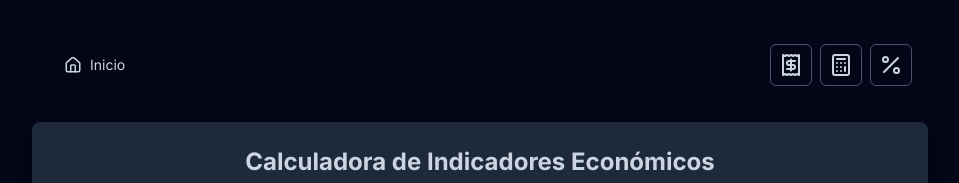
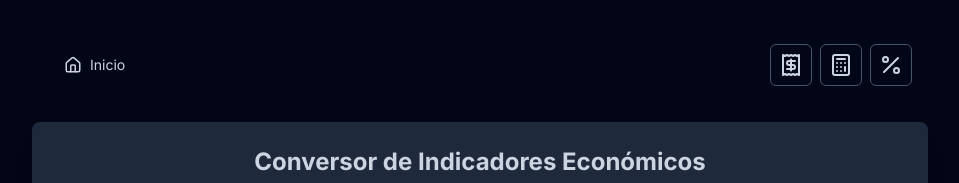
Before and after one commit to yretamalg/calculadora-honorarios, an Astro site: page /indicadores in a window 1280 px wide. Shown: the top 183 px of the page, without its empty margins (160-1119 px from the left). Built offline with nearby package versions, Linux system fonts and the light colour scheme; Astro itself is replaced by a stand-in of ours; no server answers.

Commit message:
Cambio de Identificadores

```diff
--- a/src/components/calculadoras/indicadores/CalculadoraIndicadores.jsx
+++ b/src/components/calculadoras/indicadores/CalculadoraIndicadores.jsx
@@ -77,7 +77,7 @@ const CalculadoraIndicadores = () => {
         <div className="max-w-4xl mx-auto">
           <div className="bg-slate-800 rounded-lg shadow-xl p-6 mb-6">
             <h1 className="text-slate-300 text-2xl font-bold text-center mb-2">
-              Calculadora de Indicadores Económicos
+              Conversor de Indicadores Económicos
             </h1>
             {lastUpdate && (
               <p className="text-slate-400 text-sm text-center mb-6">
--- a/src/components/shared/CalculadoraSelector.jsx
+++ b/src/components/shared/CalculadoraSelector.jsx
@@ -23,7 +23,7 @@ const CalculadoraSelector = () => {
       icon: (className) => <Percent className={className} />
     },
     {
-      titulo: "Calculadora UF, Dólar y UTM",
+      titulo: "Conversor de Indicadores Económicos",
       descripcion: "Convierte entre UF, Dólar, Euro, UTM y Pesos Chilenos",
       href: "/indicadores",
       icon: (className) => <DollarSign className={className} />
```
